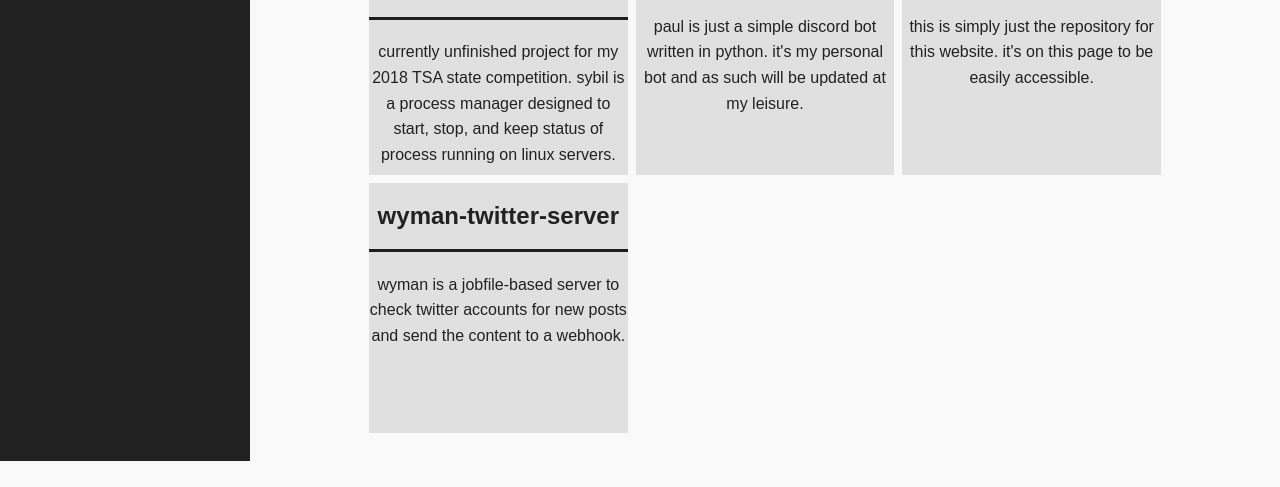
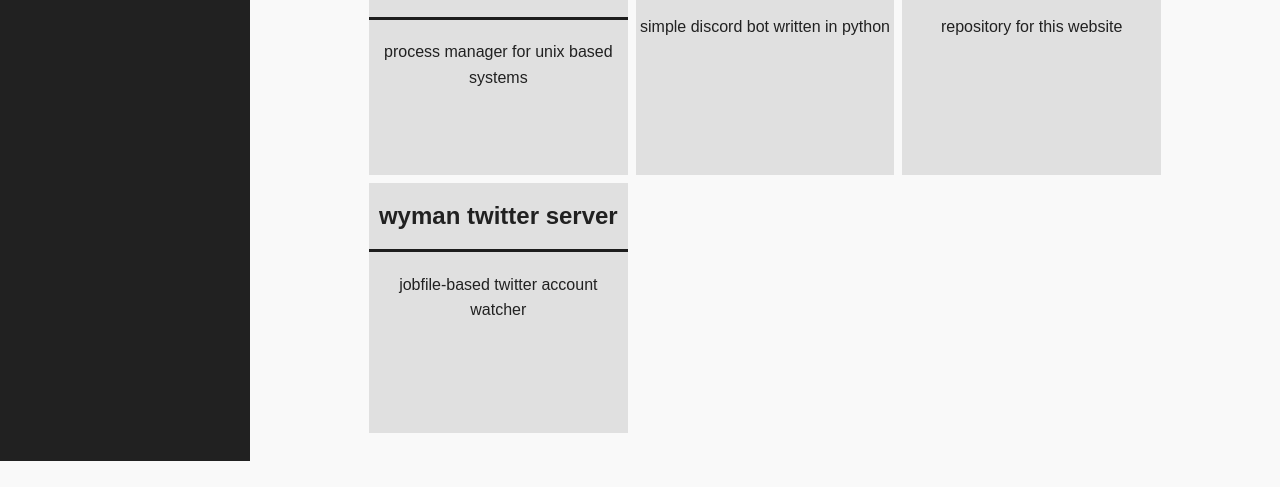
Before and after one commit to MattWyatt/personal-website, a website: page public/html/work.html in a window 1280 px wide. Shown: the part 339-826 px from the top of the page. Drawn offline with nearby package versions, Linux system fonts and the light colour scheme; files that its build step writes are made by us from their sources; files whose address does not match are found by name.

Commit message:
made work tab prettier

```diff
--- a/public/html/work.html
+++ b/public/html/work.html
@@ -41,43 +41,38 @@
             <h2>some things I've done</h2>
         </div>
         <div class="content">
-            <h2 class="content-subhead">projects I've worked on or am working on</h2>
+            <h2 class="content-subhead">so I made some stuff</h2>
             <div class="master-container">
                 <div class="pure-g card-container">
-                    <div class="pure-u-1-3">
+                    <div class="pure-u-1-2 pure-u-md-1-3">
                         <div class="card">
                             <h2><a href="https://github.com/MattWyatt/sybil-process-manager">sybil process manager</a></h2>
                             <p>
-                                currently unfinished project for my 2018 TSA state competition.
-                                sybil is a process manager designed to start, stop, and keep status of process running on linux servers.
+                                process manager for unix based systems
                             </p>
                         </div>
                     </div>
-                    <div class="pure-u-1-3">
+                    <div class="pure-u-1-2 pure-u-md-1-3">
                         <div class="card">
                             <h2><a href="https://github.com/MattWyatt/paul-discord-bot">paul discord bot</a></h2>
                             <p>
-                                paul is just a simple discord bot written in python.
-                                it's my personal bot and as such will be updated at my leisure.
+                                simple discord bot written in python
                             </p>
                         </div>
                     </div>
-                    <div class="pure-u-1-3">
+                    <div class="pure-u-1-2 pure-u-md-1-3">
                         <div class="card">
                             <h2><a href="https://github.com/MattWyatt/personal-website">personal website</a></h2>
                             <p>
-                                this is simply just the repository for this website.
-                                it's on this page to be easily accessible.
+                                repository for this website
                             </p>
                         </div>
                     </div>
-                </div>
-                <div class="pure-g card-container">
-                    <div class="pure-u-1-3">
+                    <div class="pure-u-1-2 pure-u-md-1-3">
                         <div class="card">
-                            <h2><a href="https://github.com/MattWyatt/wyman-twitter-server">wyman-twitter-server</a></h2>
+                            <h2><a href="https://github.com/MattWyatt/wyman-twitter-server">wyman twitter server</a></h2>
                             <p>
-                                wyman is a jobfile-based server to check twitter accounts for new posts and send the content to a webhook.
+                                jobfile-based twitter account watcher
                             </p>
                         </div>
                     </div>
```
